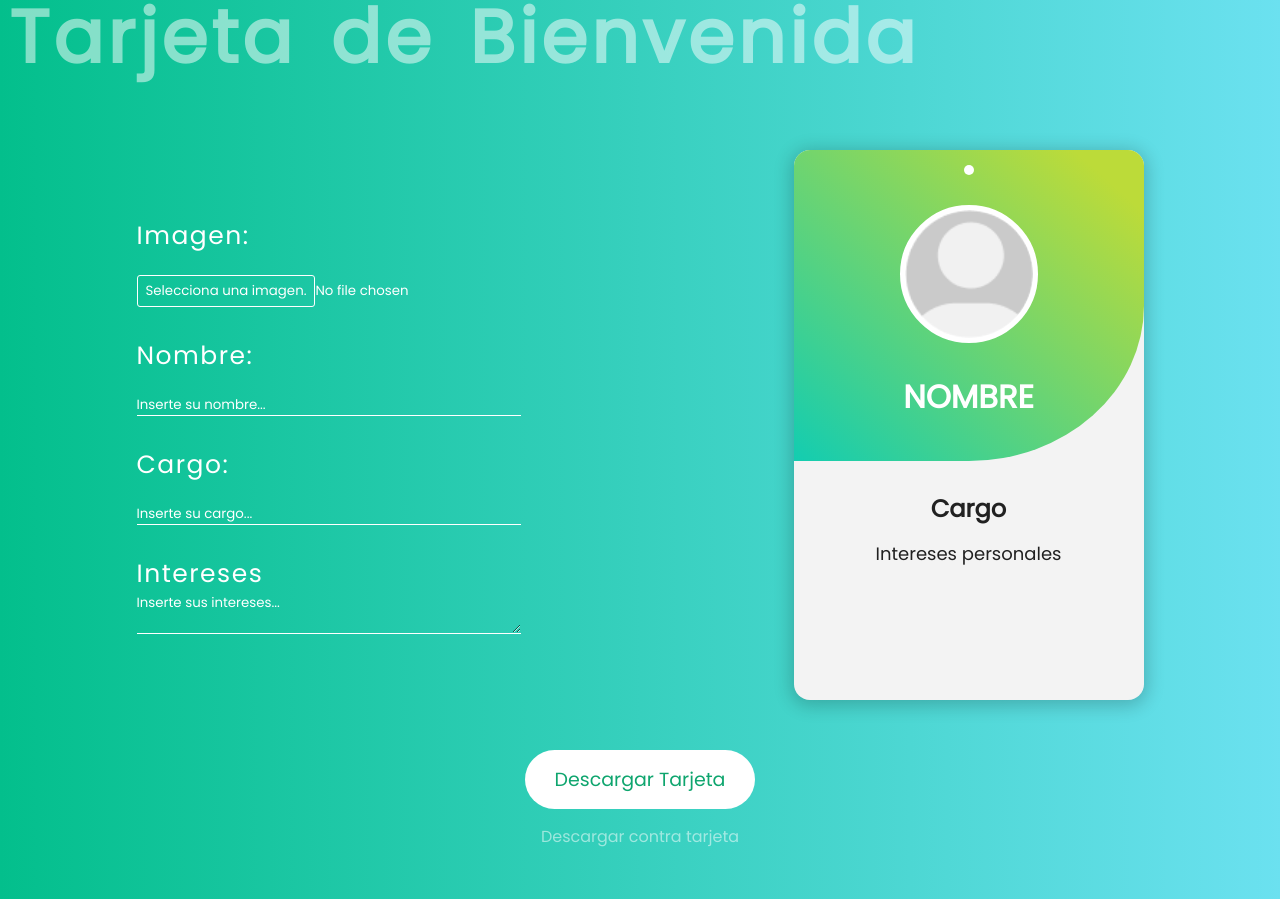
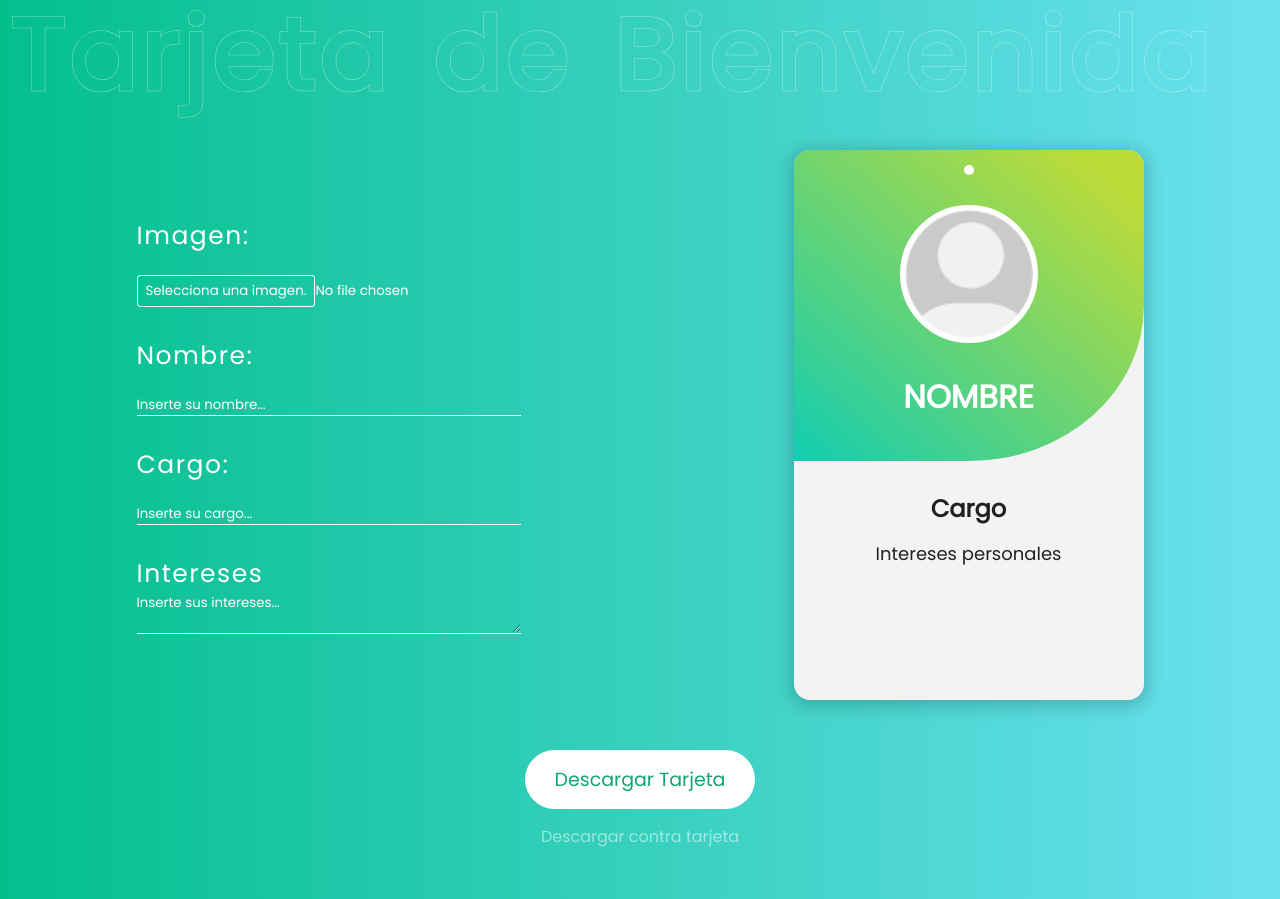
Before and after one commit to nicolasbava/tarjeta-bienvenida, a React (Create React App) app: page / in a window 1280 px wide. Built offline with nearby package versions, Linux system fonts and the light colour scheme.

Commit message:
fix: font h1 better styles

```diff
--- a/src/App.css
+++ b/src/App.css
@@ -18,11 +18,15 @@ body {
   top: 0;
   left: 9px;
   opacity: 0.5;
-  font-size: 74px;
+  font-size: 60px;
   word-spacing: 11px;
   letter-spacing: 4px;
   text-align: left;
-  line-height: 1;
+  line-height: 1.1;
+  color: transparent;
+  -webkit-text-stroke-width: 0.5px;
+  -webkit-text-stroke-color: #fff;
+  /* word-break: break-all; */
 }
 
 .app__flex {
@@ -37,7 +41,7 @@ body {
     top: 0;
     left: 9px;
     opacity: 0.5;
-    font-size: 74px;
+    font-size: 101px;
     word-spacing: 11px;
     letter-spacing: 4px;
   }
```
